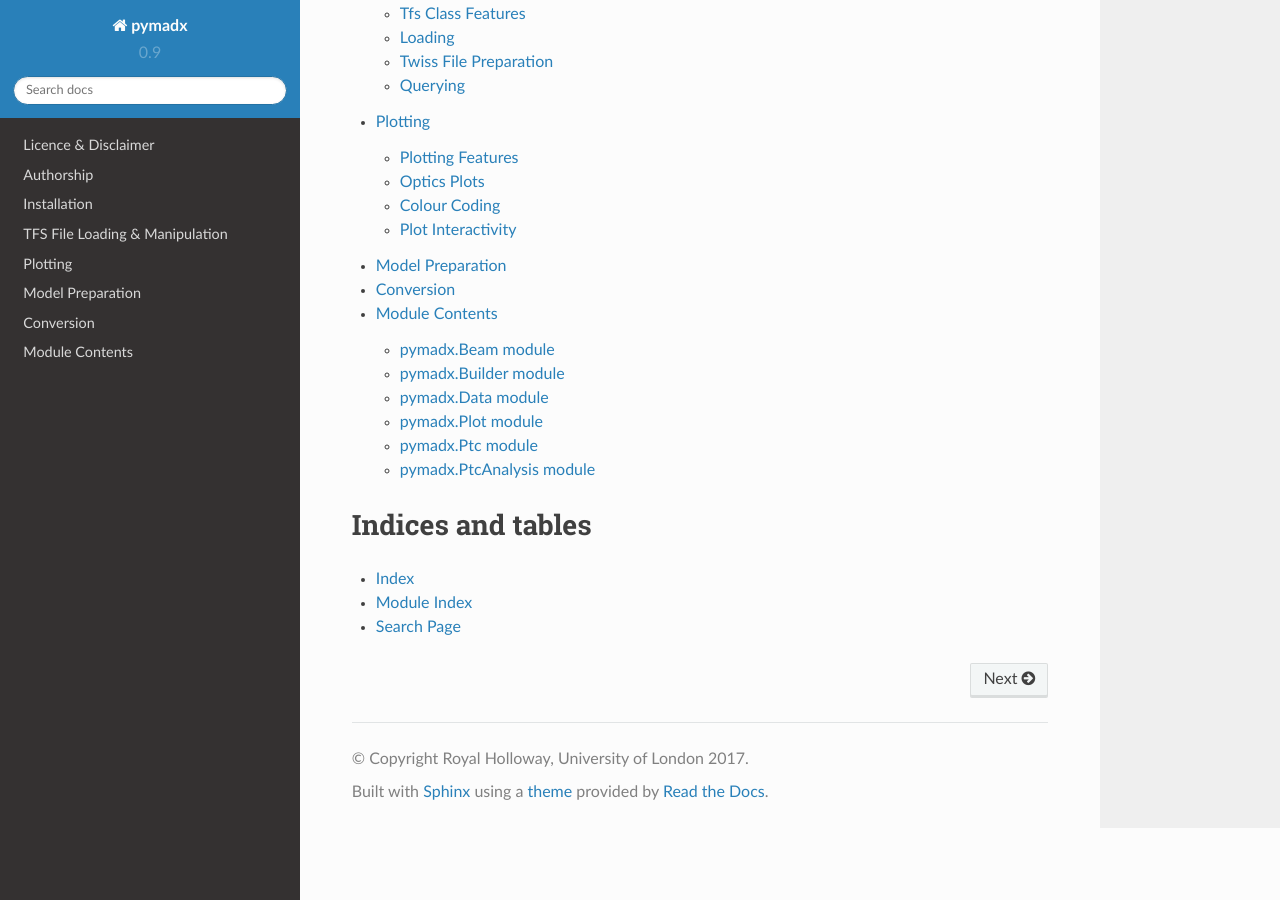
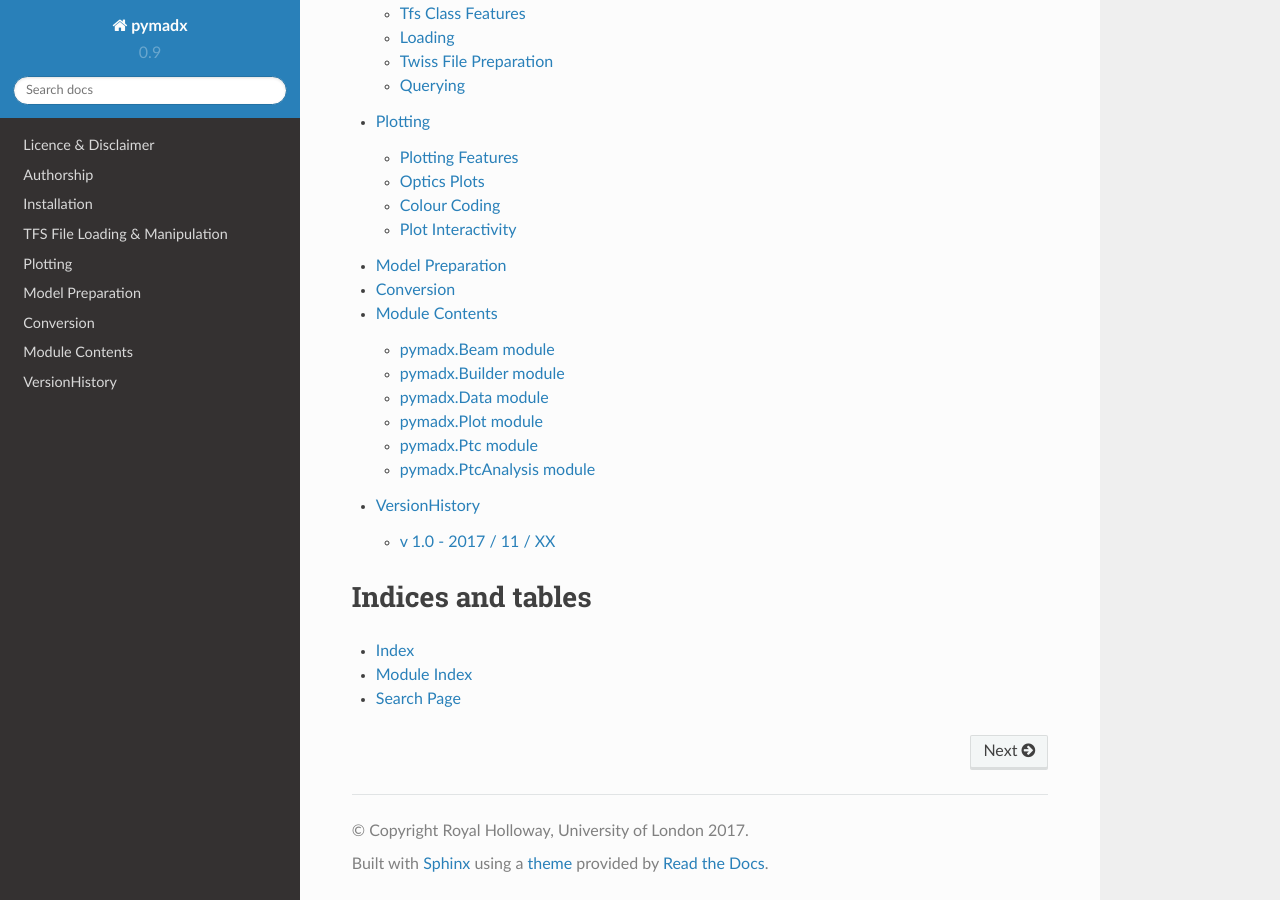
Before and after one commit to nikitakuklev/pymadx3, a Sphinx documentation site: the page built from docs/source/index.rst, in a window 1280 px wide and 900 px high, scrolled down 506 px. Built offline with Sphinx 7.4.7 and the Read the Docs theme 2.0.0, drawn with Linux system fonts in a browser that asks for light colours.

Commit message:
Version history.

```diff
--- a/docs/source/index.rst
+++ b/docs/source/index.rst
@@ -17,6 +17,7 @@ programmatically.
    building
    converting
    moduledocs
+   version_history
 
 
 Indices and tables
--- /dev/null
+++ b/docs/source/version_history.rst
@@ -0,0 +1,14 @@
+==============
+VersionHistory
+==============
+
+v 1.0 - 2017 / 11 / XX
+======================
+
+New Features
+------------
+
+* GPL3 licence introduced.
+* Compatability with PIP install system.
+* Manual.
+* Testing suite.
```
